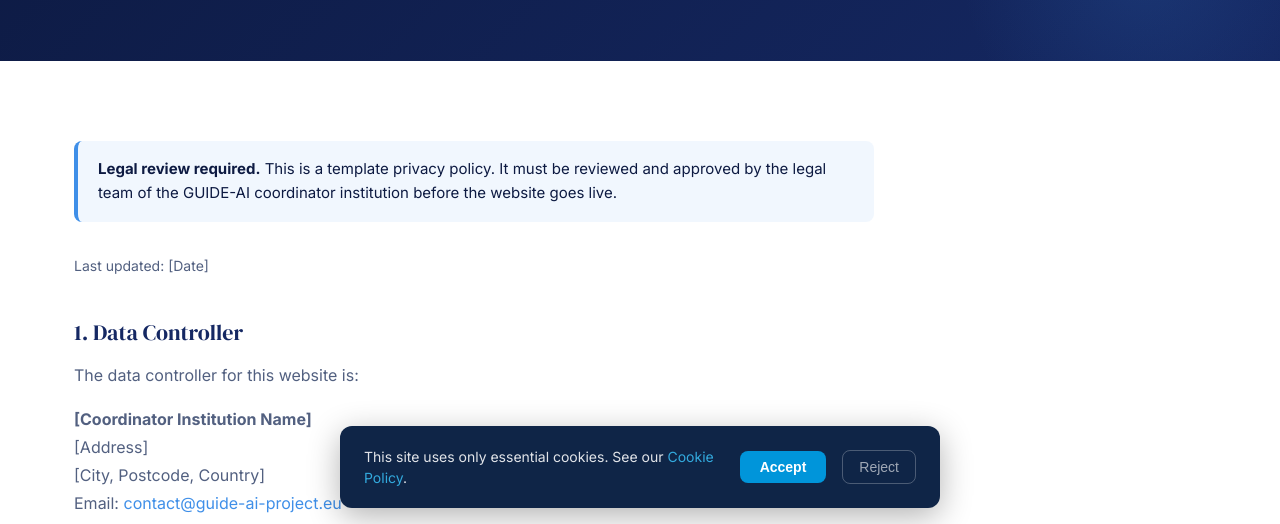
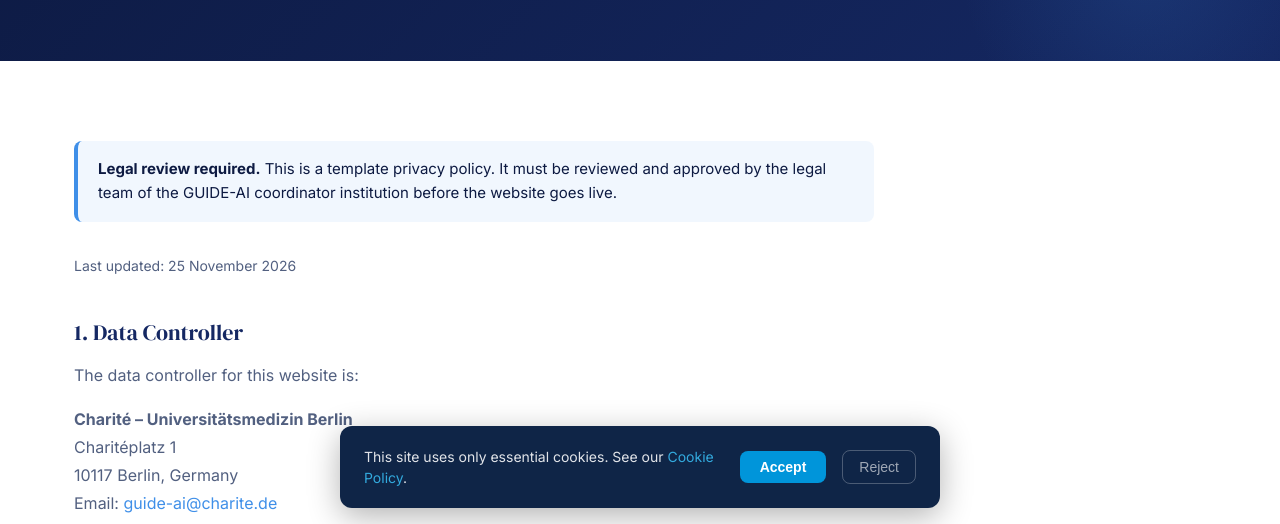
Before and after one commit to detsutut/guide-ai-website, a plain HTML site: page privacy.html in a window 1280 px wide. Shown: the part 276-800 px from the top of the page. Drawn offline with Linux system fonts and the light colour scheme.

Commit message:
Fill privacy policy placeholders with Charité as data controller
Set data controller to Charité – Universitätsmedizin Berlin (Charitéplatz 1, 10117 Berlin), contact email guide-ai@charite.de, last-updated date, and remove resolved TODOs. Also fill the Charité postal address placeholder on the contact page.

Co-Authored-By: Claude Opus 5.5 <noreply@anthropic.com>

```diff
--- a/privacy.html
+++ b/privacy.html
@@ -88,18 +88,17 @@
           <strong>Legal review required.</strong> This is a template privacy policy. It must be reviewed and approved by the legal team of the GUIDE-AI coordinator institution before the website goes live.
         </div>
 
-        <p class="policy-date">Last updated: <!-- TODO: Update date --> [Date]</p>
+        <p class="policy-date">Last updated: 25 November 2026</p>
 
         <h2>1. Data Controller</h2>
         <p>
           The data controller for this website is:
         </p>
         <p>
-          <!-- TODO: Complete with coordinator institution details -->
-          <strong>[Coordinator Institution Name]</strong><br>
-          [Address]<br>
-          [City, Postcode, Country]<br>
-          Email: <a href="mailto:contact@guide-ai-project.eu">contact@guide-ai-project.eu</a>
+          <strong>Charité – Universitätsmedizin Berlin</strong><br>
+          Charitéplatz 1<br>
+          10117 Berlin, Germany<br>
+          Email: <a href="mailto:guide-ai@charite.de">guide-ai@charite.de</a>
         </p>
 
         <h2>2. What Data We Collect</h2>
@@ -131,11 +130,10 @@
           <li>Object to processing based on legitimate interests</li>
           <li>Lodge a complaint with your national data protection authority</li>
         </ul>
-        <p>To exercise any of these rights, contact us at <a href="mailto:contact@guide-ai-project.eu">contact@guide-ai-project.eu</a>.</p>
+        <p>To exercise any of these rights, contact us at <a href="mailto:guide-ai@charite.de">guide-ai@charite.de</a>.</p>
 
         <h2>6. Third-Party Services</h2>
         <p>This website is hosted on <strong>GitHub Pages</strong> (GitHub, Inc., a Microsoft subsidiary). GitHub's privacy policy is available at <a href="https://docs.github.com/en/site-policy/privacy-policies/github-general-privacy-statement" target="_blank" rel="noopener noreferrer">docs.github.com</a>.</p>
-        <p><!-- TODO: Add any analytics tool if used (e.g. Plausible, Matomo, Google Analytics) and describe data handling --></p>
 
         <!-- ── Cookie Policy ──────────────────────────────────── -->
         <h2 id="cookies">7. Cookie Policy</h2>
@@ -149,7 +147,6 @@
           <li><strong>cookieConsent</strong> — Stores your cookie consent preference (localStorage). Duration: persistent until cleared. No personal data transmitted to servers.</li>
         </ul>
         <p>We do <strong>not</strong> use tracking cookies, advertising cookies, or social media cookies.</p>
-        <!-- TODO: Add analytics cookies if applicable -->
 
         <h3>Managing cookies</h3>
         <p>You can control and delete cookies through your browser settings. Disabling essential cookies may affect the basic functioning of this website. For guidance on managing cookies, visit <a href="https://www.allaboutcookies.org" target="_blank" rel="noopener noreferrer">allaboutcookies.org</a>.</p>
@@ -160,8 +157,7 @@
         <h2>9. Contact</h2>
         <p>For any privacy-related questions, contact the Data Protection Officer (or equivalent contact) at:</p>
         <p>
-          <!-- TODO: Add DPO contact if applicable -->
-          <a href="mailto:contact@guide-ai-project.eu">contact@guide-ai-project.eu</a>
+          <a href="mailto:guide-ai@charite.de">guide-ai@charite.de</a>
         </p>
 
       </div>
```
Also changed, not shown: contact.html (+1 -1 lines).
